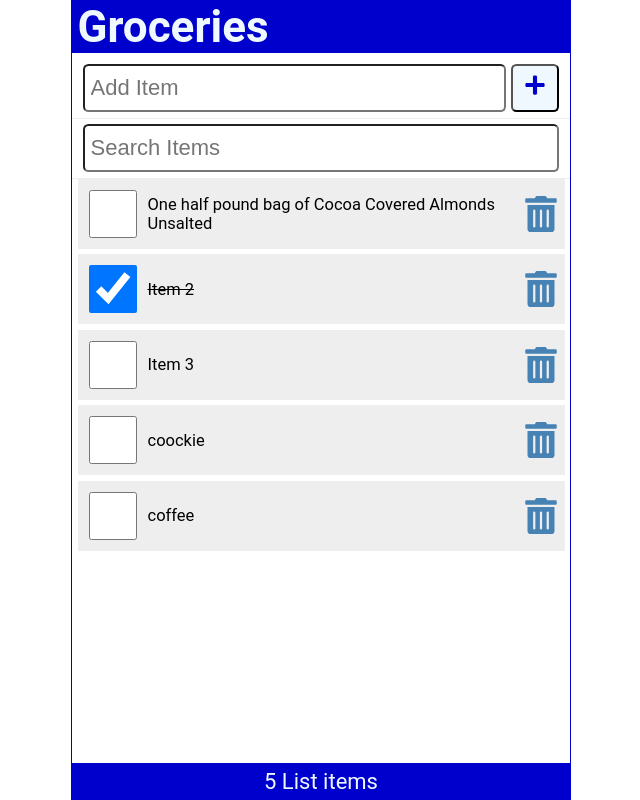
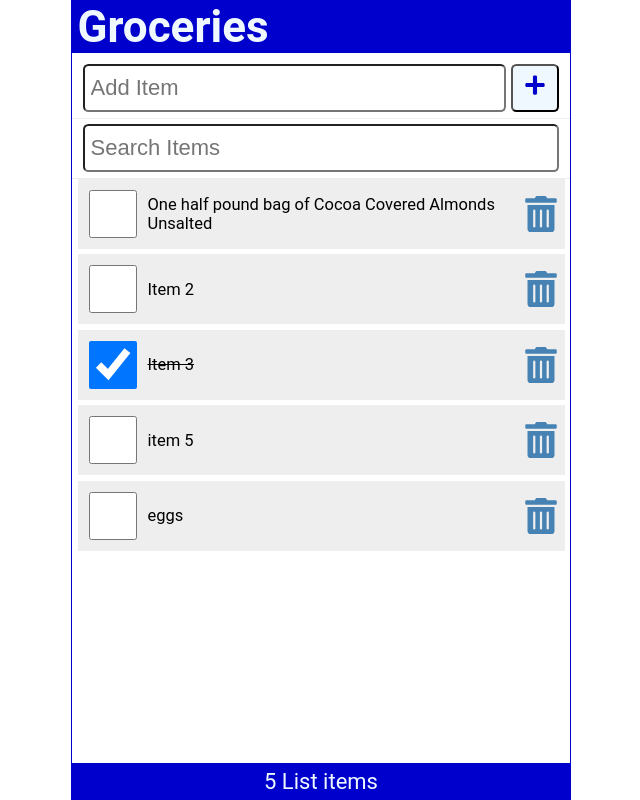
Before and after one commit to ganzorign/dave-gray-01tut, a React (Create React App) app: page / in a window 1280 px wide. Shown: the whole page, without its empty margins (319-959 px from the left). Built offline with nearby package versions, Linux system fonts and the light colour scheme; data requests are answered from the project's data file.

Commit message:
14 finished

```diff
--- a/data/db.json
+++ b/data/db.json
@@ -7,23 +7,23 @@
     },
     {
       "id": "2",
-      "checked": true,
+      "checked": false,
       "item": "Item 2"
     },
     {
       "id": "3",
-      "checked": false,
+      "checked": true,
       "item": "Item 3"
     },
     {
-      "id": "311",
+      "id": "5",
       "checked": false,
-      "item": "coockie"
+      "item": "item 5"
     },
     {
-      "id": "3111",
+      "id": "6",
       "checked": false,
-      "item": "coffee"
+      "item": "eggs"
     }
   ]
 }
--- a/src/App.js
+++ b/src/App.js
@@ -44,7 +44,7 @@ function App() {
 
 
   const addItem = async (item) => {
-    const id = items.length ? items[items.length - 1].id + 1 : 1;
+    const id = items.length ? Number(items[items.length - 1].id) + 1 : 1;
     const myNewItem = { id, checked: false, item };
     const listItems = [...items, myNewItem];
     setItems(listItems);
```
